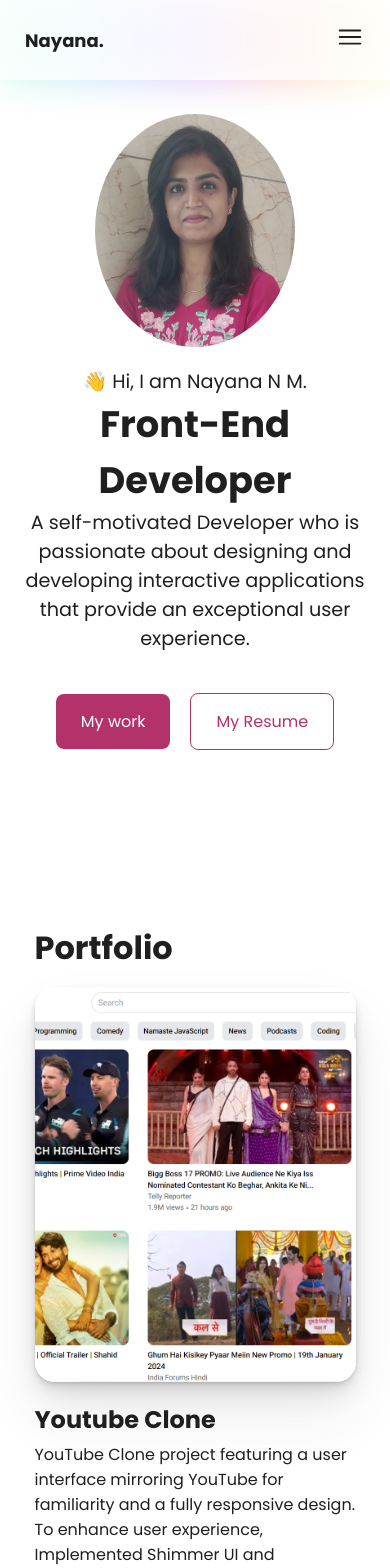
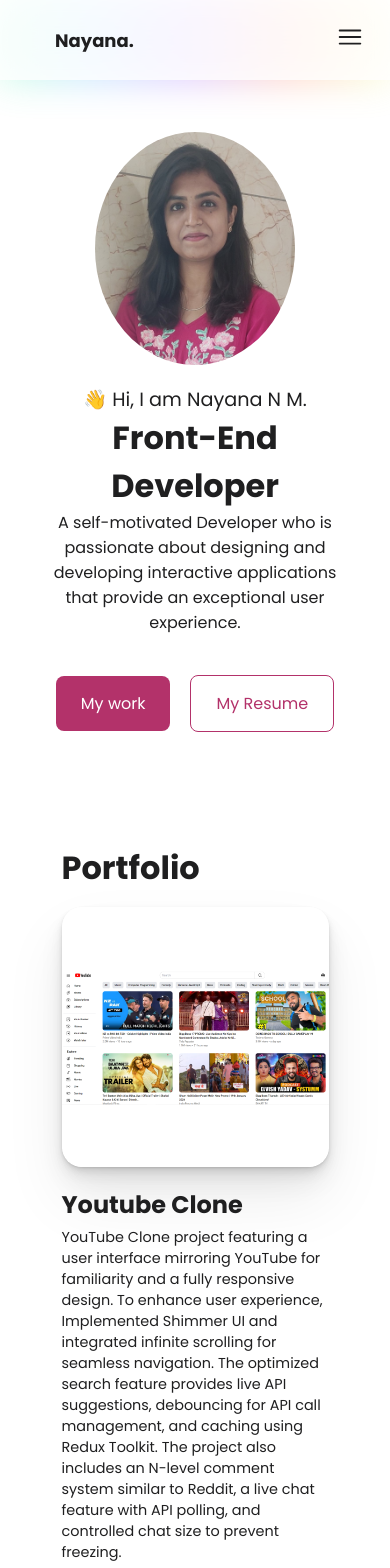
Before and after one commit to Nayana62/React_Portfolio, a React (Create React App) app: page / in a window 390 px wide. Shown: the top 1568 px of the page. Built offline with nearby package versions, Linux system fonts and the light colour scheme.

Commit message:
fix: responsiveness

```diff
--- a/src/components/contact/Contact.css
+++ b/src/components/contact/Contact.css
@@ -3,6 +3,7 @@
   width: 100%;
   background-color: var(--background-color);
   padding-top: 80px;
+  padding: 0 30px;
 }
 
 .contact-container {
@@ -58,4 +59,7 @@ p {
     width: 90%;
     margin: auto;
   }
+  .contact-form {
+    width: 100%;
+  }
 }
--- a/src/components/footer/Footer.css
+++ b/src/components/footer/Footer.css
@@ -3,6 +3,7 @@
   min-height: 150px;
   display: flex;
   align-items: center;
+  padding: 0 30px;
 
   /* display: flex; */
   /* justify-content: center; */
--- a/src/components/home/Home.css
+++ b/src/components/home/Home.css
@@ -4,6 +4,7 @@
   width: 100%;
   display: flex;
   align-items: center;
+  padding: 0 30px;
 }
 .homescreen-container {
   max-width: 1200px;
@@ -100,3 +101,15 @@
     width: 200px;
   }
 }
+
+@media screen and (max-width: 500px) {
+  .heading p {
+    font-size: 1.2rem;
+  }
+  .heading p:nth-child(3) {
+    font-size: 1rem;
+  }
+  .heading h1 {
+    font-size: 2rem;
+  }
+}
--- a/src/components/navbar/Navbar.css
+++ b/src/components/navbar/Navbar.css
@@ -50,6 +50,7 @@
   color: var(--accent-color);
   font-size: 18px;
   flex: 1;
+  margin-left: 30px;
 }
 
 .navbar > .links {
--- a/src/components/portfolio/Portfolio.css
+++ b/src/components/portfolio/Portfolio.css
@@ -3,6 +3,7 @@
   width: 100%;
   /* min-height: 80vh; */
   padding-top: 80px;
+  padding: 0 30px;
 }
 
 .projects-container {
@@ -149,13 +150,14 @@
     width: 100%;
     height: 50%;
     margin-bottom: 10px;
+    background-size: contain;
   }
   .projects-container
     > .projects
     > .container
     > .project-links
     > .social-links {
-    padding: 170px 0;
+    padding: 150px 0;
   }
   .projects-container > .projects > .container > .details {
     width: 100%;
@@ -173,3 +175,19 @@
     flex-direction: column-reverse;
   }
 }
+
+@media screen and (max-width: 500px) {
+  .projects-container > .projects > .container > .project-links {
+    background-size: contain;
+  }
+  .projects-container
+    > .projects
+    > .container
+    > .project-links
+    > .social-links {
+    padding: 90px 0;
+  }
+  .projects-container > .projects > .container > .details p {
+    font-size: 0.9rem;
+  }
+}
--- a/src/components/skills/skills.css
+++ b/src/components/skills/skills.css
@@ -1,10 +1,11 @@
 .Skills {
-  min-height: 80vh;
+  min-height: 90vh;
   width: 100%;
   display: flex;
   align-items: center;
   padding-top: 80px;
   background-color: var(--background-color);
+  padding: 0 30px;
 }
 
 .skills-container {
@@ -87,3 +88,13 @@
     box-shadow: 2px 5px 15px rgba(0, 0, 0, 0.19);
   }
 }
+
+@media screen and (max-width: 500px) {
+  .skills .containers li {
+    display: flex;
+    flex-direction: column;
+    height: fit-content;
+    width: 140px;
+    font-size: 0.9rem;
+  }
+}
```
